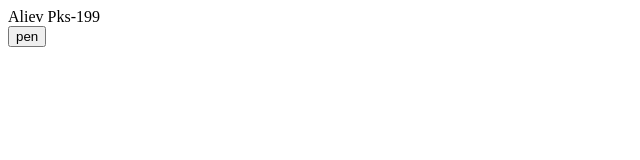
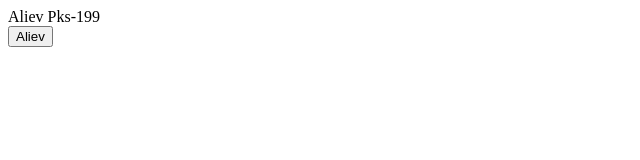
Before and after one commit to Vregde/6dom, a plain HTML site: page index.html in a window 1280 px wide. Shown: the full height of the page, 0-640 px from the left. Drawn offline with Linux system fonts and the light colour scheme.

Commit message:
COnflict

```diff
--- a/index.html
+++ b/index.html
@@ -8,6 +8,6 @@
 </head>
 <body>
     <div>Aliev Pks-199</div>
-    <button>pen</button>
+    <button>Aliev</button>
 </body>
 </html>
```
